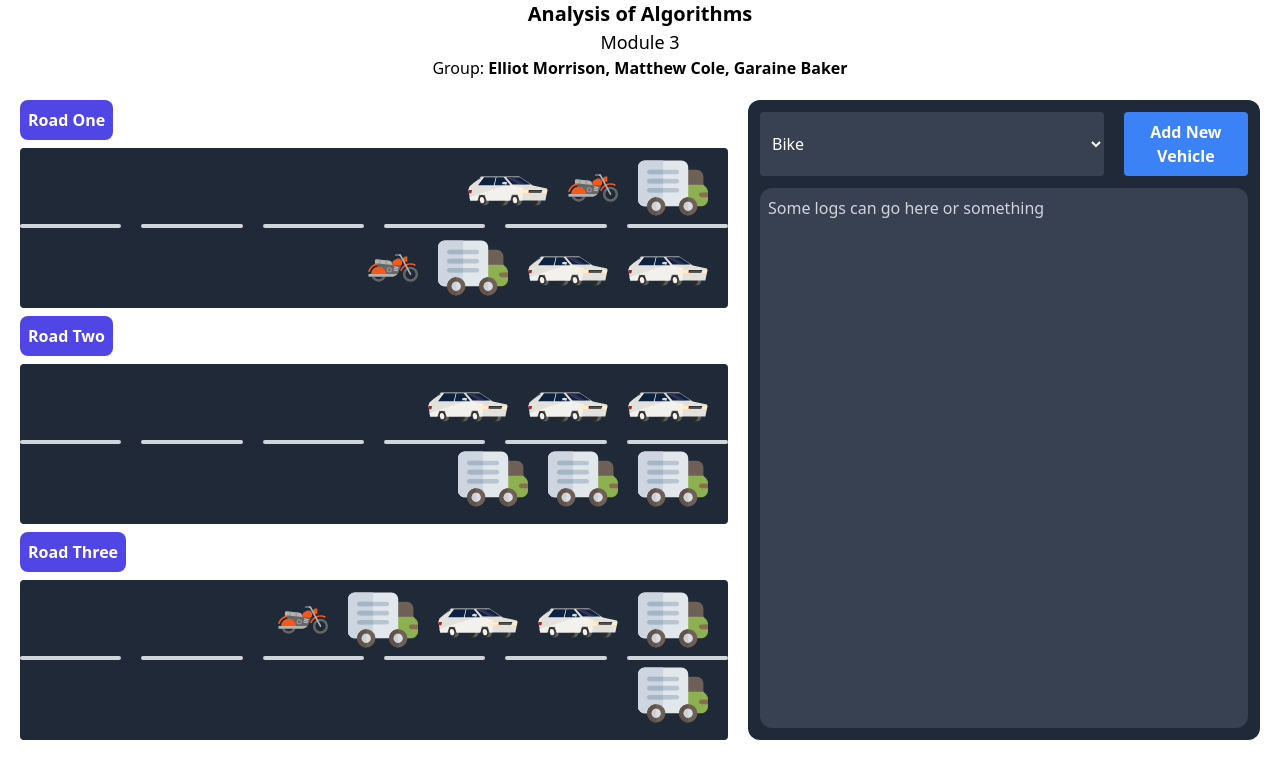
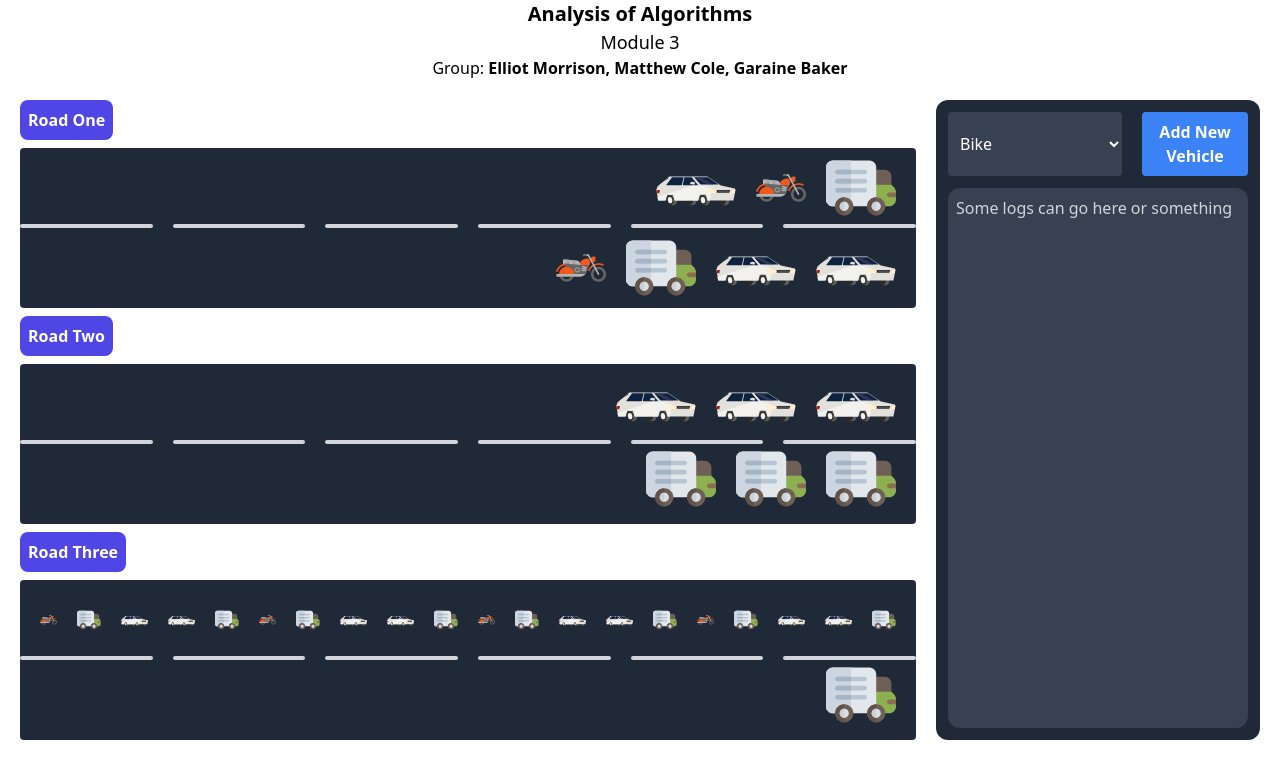
Before and after one commit to EM-CodeReever/AOA-Module-3-and-4, a SvelteKit app: page / in a window 1280 px wide. Shown: the top 778 px of the page. Built offline with nearby package versions, Linux system fonts and the light colour scheme.

Commit message:
Update styling and layout

```diff
--- a/src/routes/+page.svelte
+++ b/src/routes/+page.svelte
@@ -16,11 +16,11 @@
 
 
 <section class="flex p-5 space-x-5">
-    <section class="flex space-y-2 w-full flex-col">
+    <section class="flex space-y-2 w-full max-w-4xl flex-col">
         <!-- Road 1 -->
         <p class="bg-indigo-600 rounded-lg p-2 text-white font-bold w-fit">Road One</p>
         <div class="bg-gray-800 h-40 w-full relative rounded">
-            <div id="R1-L1" class="flex space-x-5 items-center px-5 w-full justify-end">
+            <div id="R1-L1" class="flex space-x-5 items-center px-5 w-full justify-end ">
                 <Car/><Bike /><Truck />
             </div>
             <RoadDivider />
@@ -42,8 +42,8 @@
         <!-- Road 3 -->
         <p class="bg-indigo-600 rounded-lg p-2 text-white font-bold w-fit">Road Three</p>
         <div class="bg-gray-800 h-40 w-full relative rounded ">
-            <div id="R3-L1" class="flex space-x-5 items-center px-5 w-full justify-end">
-                <Bike/> <Truck /><Car /> <Car /> <Truck />
+            <div id="R3-L1" class="flex space-x-5 items-center px-5 w-full justify-end ">
+                <Bike/> <Truck /><Car /> <Car /> <Truck /><Bike/> <Truck /><Car /> <Car /> <Truck /><Bike/> <Truck /><Car /> <Car /> <Truck /><Bike/> <Truck /><Car /> <Car /> <Truck />
             </div>
             <RoadDivider />
             <div id="R3-L2" class="flex items-center space-x-5 px-5 w-full justify-end">
```
